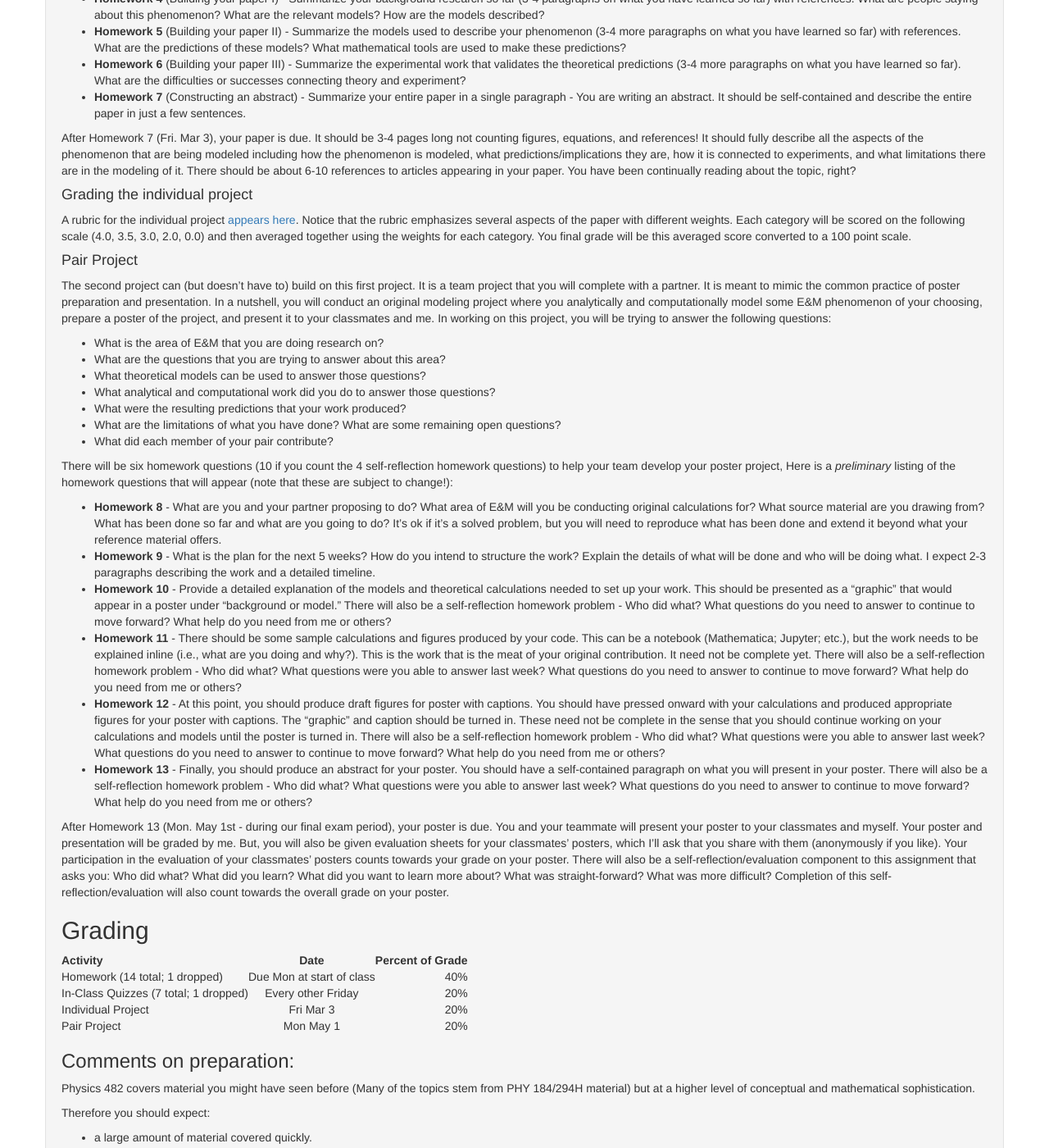
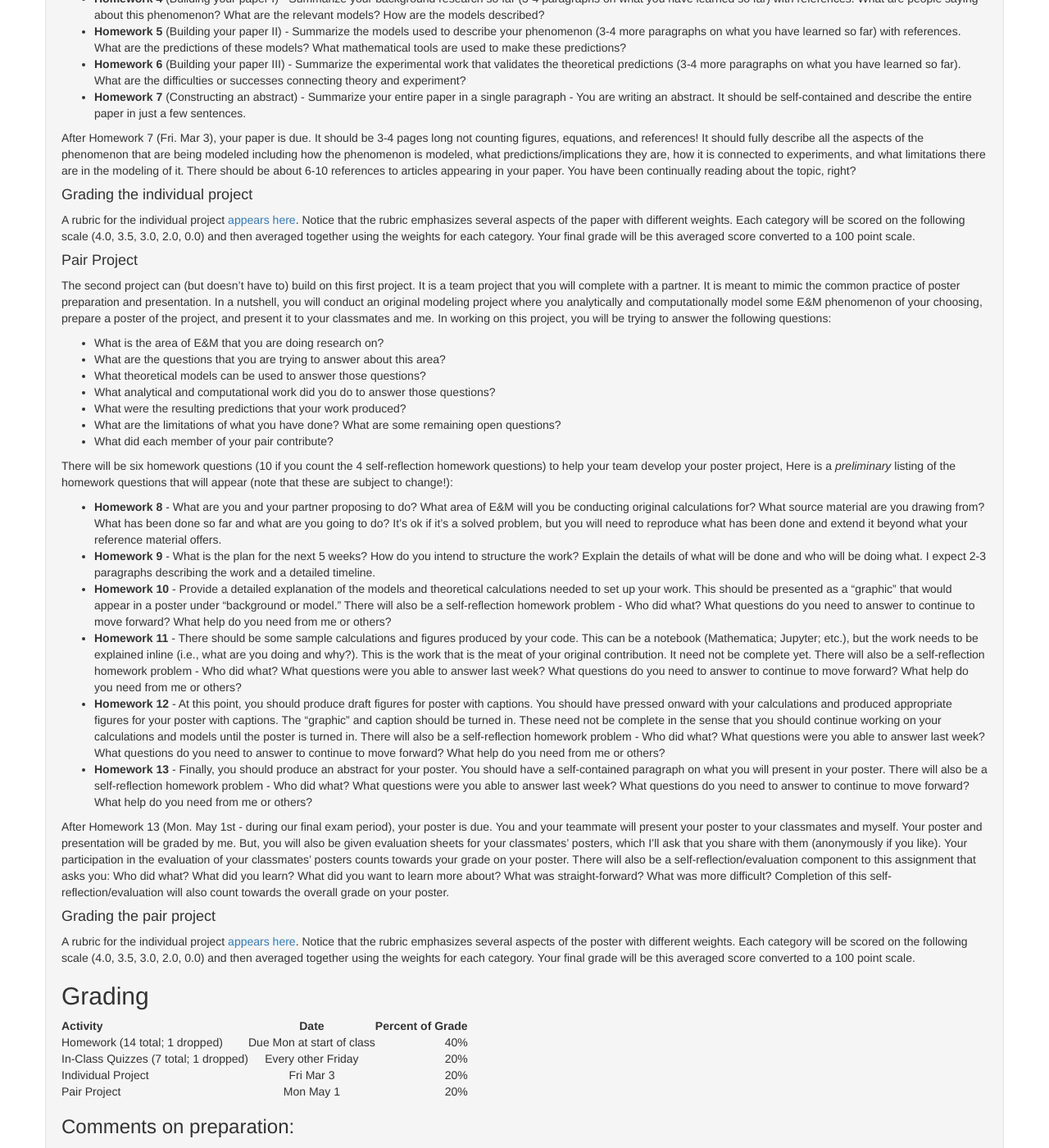
Before and after one commit to KSchram/phy482msu, a Jekyll site: the page built from syllabus.md, in a window 1280 px wide and 1400 px high, scrolled down 3116 px. Shown: the whole window at 82% size. Built offline with Jekyll 4.4.1, drawn with Linux system fonts in a browser that asks for light colours.

Commit message:
updated with poster rubric

```diff
--- a/syllabus.md
+++ b/syllabus.md
@@ -141,7 +141,7 @@ After Homework 7 (Fri. Mar 3), your paper is due. It should be 3-4 pages long no
 
 #### Grading the individual project
 
-A rubric for the individual project [appears here](./paperrubric.html). Notice that the rubric emphasizes several aspects of the paper with different weights. Each category will be scored on the following scale (4.0, 3.5, 3.0, 2.0, 0.0) and then averaged together using the weights for each category. You final grade will be this averaged score converted to a 100 point scale.
+A rubric for the individual project [appears here](./paperrubric.html). Notice that the rubric emphasizes several aspects of the paper with different weights. Each category will be scored on the following scale (4.0, 3.5, 3.0, 2.0, 0.0) and then averaged together using the weights for each category. Your final grade will be this averaged score converted to a 100 point scale.
 
 #### Pair Project
 
@@ -165,6 +165,10 @@ There will be six homework questions (10 if you count the 4 self-reflection home
 - **Homework 13** - Finally, you should produce an abstract for your poster. You should have a self-contained paragraph on what you will present in your poster. There will also be a self-reflection homework problem - Who did what? What questions were you able to answer last week? What questions do you need to answer to continue to move forward? What help do you need from me or others?
 
 After Homework 13 (Mon. May 1st - during our final exam period), your poster is due. You and your teammate will present your poster to your classmates and myself. Your poster and presentation will be graded by me. But, you will also be given evaluation sheets for your classmates' posters, which I'll ask that you share with them (anonymously if you like). Your participation in the evaluation of your classmates' posters counts towards your grade on your poster. There will also be a self-reflection/evaluation component to this assignment that asks you: Who did what? What did you learn? What did you want to learn more about? What was straight-forward? What was more difficult? Completion of this self-reflection/evaluation will also count towards the overall grade on your poster.
+
+#### Grading the pair project
+
+A rubric for the individual project [appears here](./posterrubric.html). Notice that the rubric emphasizes several aspects of the poster with different weights. Each category will be scored on the following scale (4.0, 3.5, 3.0, 2.0, 0.0) and then averaged together using the weights for each category. Your final grade will be this averaged score converted to a 100 point scale.
 
 ## Grading
 
```
Also changed, not shown: posterrubric.md (added, +15 -0 lines), 7 other files.
